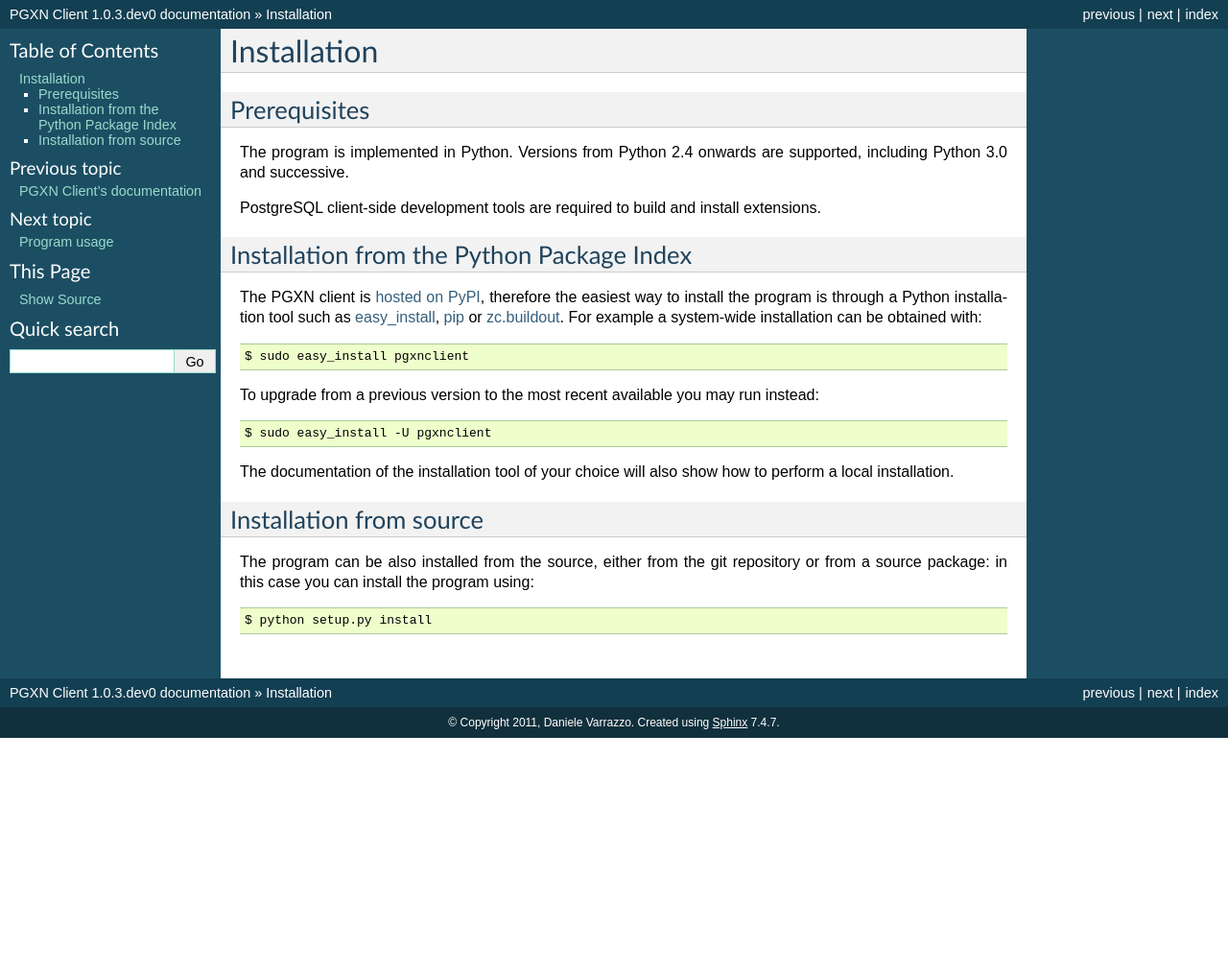
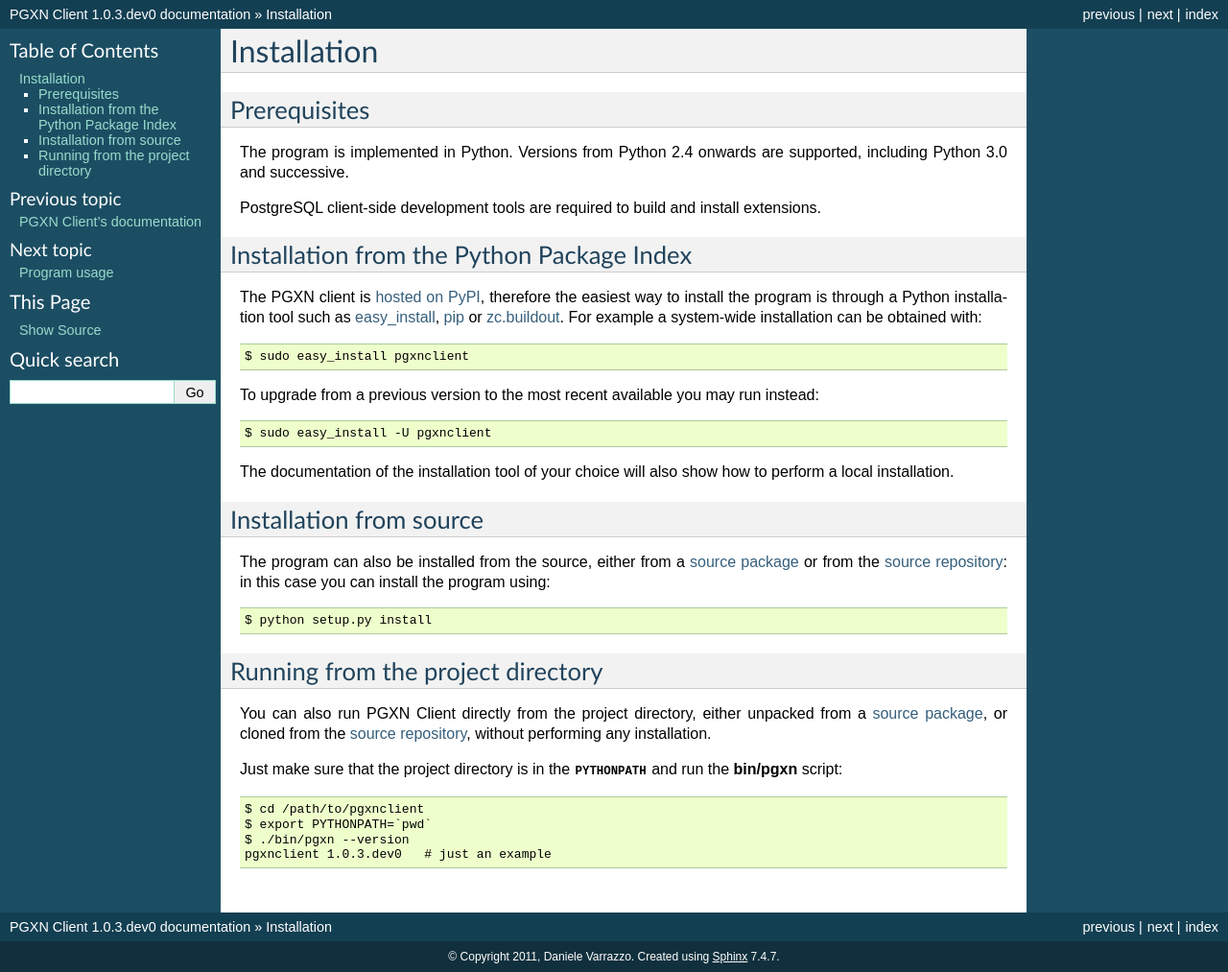
Before and after one commit to pgxn/pgxnclient, a Sphinx documentation site: the page built from docs/install.rst, in a window 1280 px wide. Shown: the whole page at 96% size. Built offline with Sphinx 7.4.7, drawn with Linux system fonts in a browser that asks for light colours; before the commit the page ends 900 px from its top, so only the background shows below that.

Commit message:
Added docs section about running the program from source

```diff
--- a/docs/install.rst
+++ b/docs/install.rst
@@ -38,8 +38,30 @@
 Installation from source
 ------------------------
 
-The program can be also installed from the source, either from the git
-repository or from a source package: in this case you can install the program
-using::
+The program can also be installed from the source, either from a `source
+package`__ or from the `source repository`__: in this case you can install the
+program using::
 
     $ python setup.py install
+
+.. __: http://pypi.python.org/pypi/pgxnclient/
+.. __: https://github.com/dvarrazzo/pgxnclient/
+
+
+Running from the project directory
+----------------------------------
+
+You can also run PGXN Client directly from the project directory, either
+unpacked from a `source package`__, or cloned from the `source repository`__,
+without performing any installation.
+
+Just make sure that the project directory is in the :envvar:`PYTHONPATH` and
+run the :program:`bin/pgxn` script::
+
+    $ cd /path/to/pgxnclient
+    $ export PYTHONPATH=`pwd`
+    $ ./bin/pgxn --version
+    pgxnclient 1.0.3.dev0   # just an example
+
+.. __: http://pypi.python.org/pypi/pgxnclient/
+.. __: https://github.com/dvarrazzo/pgxnclient/
```
